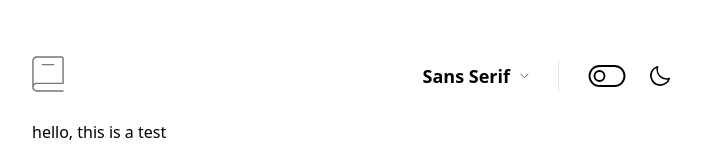
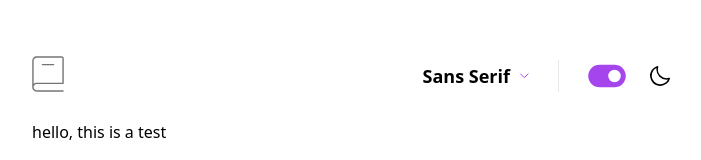
Before and after one commit to ejandrea/dictionary, a Next.js app: page / in a window 1280 px wide. Shown: the top 160 px of the page, without its empty margins (288-989 px from the left). Built offline with nearby package versions, Linux system fonts and the light colour scheme.

Commit message:
added dark mode using next-themes

```diff
--- a/app/layout.tsx
+++ b/app/layout.tsx
@@ -1,7 +1,7 @@
-import FontProvider from "@/context/FontProvider";
 import type { Metadata } from "next";
 import { Inconsolata, Inter, Lora } from "next/font/google";
 import "./globals.css";
+import ThemeProvider from "@/context/ThemeProvider";
 
 const inter = Inter({
   subsets: ["latin"],
@@ -39,7 +39,7 @@ export default function RootLayout({
       <body
         className={`${inter.variable} ${lora.variable} ${inconsolata.variable}`}
       >
-        {children}
+        <ThemeProvider>{children}</ThemeProvider>
       </body>
     </html>
   );
--- a/components/nav/DarkButtonToggle.tsx
+++ b/components/nav/DarkButtonToggle.tsx
@@ -1,29 +1,27 @@
 "use client";
 
-import useThemeStore, { ThemeState } from "@/store/useThemeStore";
+import { useTheme } from "next-themes";
 import { PiToggleLeftLight, PiMoon, PiToggleRightFill } from "react-icons/pi";
 
 const DarkButtonToggle = () => {
-  const { mode, changeMode } = useThemeStore();
-
-  const handleThemeToggle = () => {
-    const toggleModeTo = mode === "light" ? "dark" : "light";
-    changeMode!(toggleModeTo);
-  };
+  const { theme, setTheme } = useTheme();
 
   return (
     <button
       className={`flex gap-5 items-center hover:text-accent transition-colors`}
-      onClick={handleThemeToggle}
+      onClick={() => (theme == "dark" ? setTheme("light") : setTheme("dark"))}
     >
-      <ThemeMode mode={mode} />
-      <PiMoon size={25} className={`${mode === "dark" ? "text-accent" : ""}`} />
+      <ThemeMode theme={theme} />
+      <PiMoon
+        size={25}
+        className={`${theme === "dark" ? "text-accent" : ""}`}
+      />
     </button>
   );
 };
 
-const ThemeMode = ({ mode }: ThemeState) => {
-  return mode === "light" ? (
+const ThemeMode = ({ theme }: { theme: string | undefined }) => {
+  return theme === "light" ? (
     <PiToggleLeftLight size={40} />
   ) : (
     <PiToggleRightFill size={40} className="text-accent" />
--- /dev/null
+++ b/context/ThemeProvider.tsx
@@ -0,0 +1,24 @@
+"use client";
+const NextThemesProvider = dynamic(
+  () => import("next-themes").then((e) => e.ThemeProvider),
+  {
+    ssr: false,
+  }
+);
+import { type ThemeProviderProps } from "next-themes/dist/types";
+import dynamic from "next/dynamic";
+
+const ThemeProviderContainer = ({ children }: ThemeProviderProps) => {
+  return (
+    <NextThemesProvider
+      attribute="class"
+      defaultTheme="system"
+      enableSystem
+      disableTransitionOnChange
+    >
+      {children}
+    </NextThemesProvider>
+  );
+};
+
+export default ThemeProviderContainer;
--- a/package.json
+++ b/package.json
@@ -10,6 +10,7 @@
   },
   "dependencies": {
     "next": "15.0.2",
+    "next-themes": "^0.3.0",
     "react": "19.0.0-rc-02c0e824-20241028",
     "react-dom": "19.0.0-rc-02c0e824-20241028",
     "react-icons": "^5.3.0",
--- a/tailwind.config.ts
+++ b/tailwind.config.ts
@@ -40,5 +40,6 @@ const config: Config = {
     }
   },
   plugins: [],
+  darkMode: 'class'
 };
 export default config;
```
Also changed, not shown: 1 other file (tests, documents, lock files or other folders).
